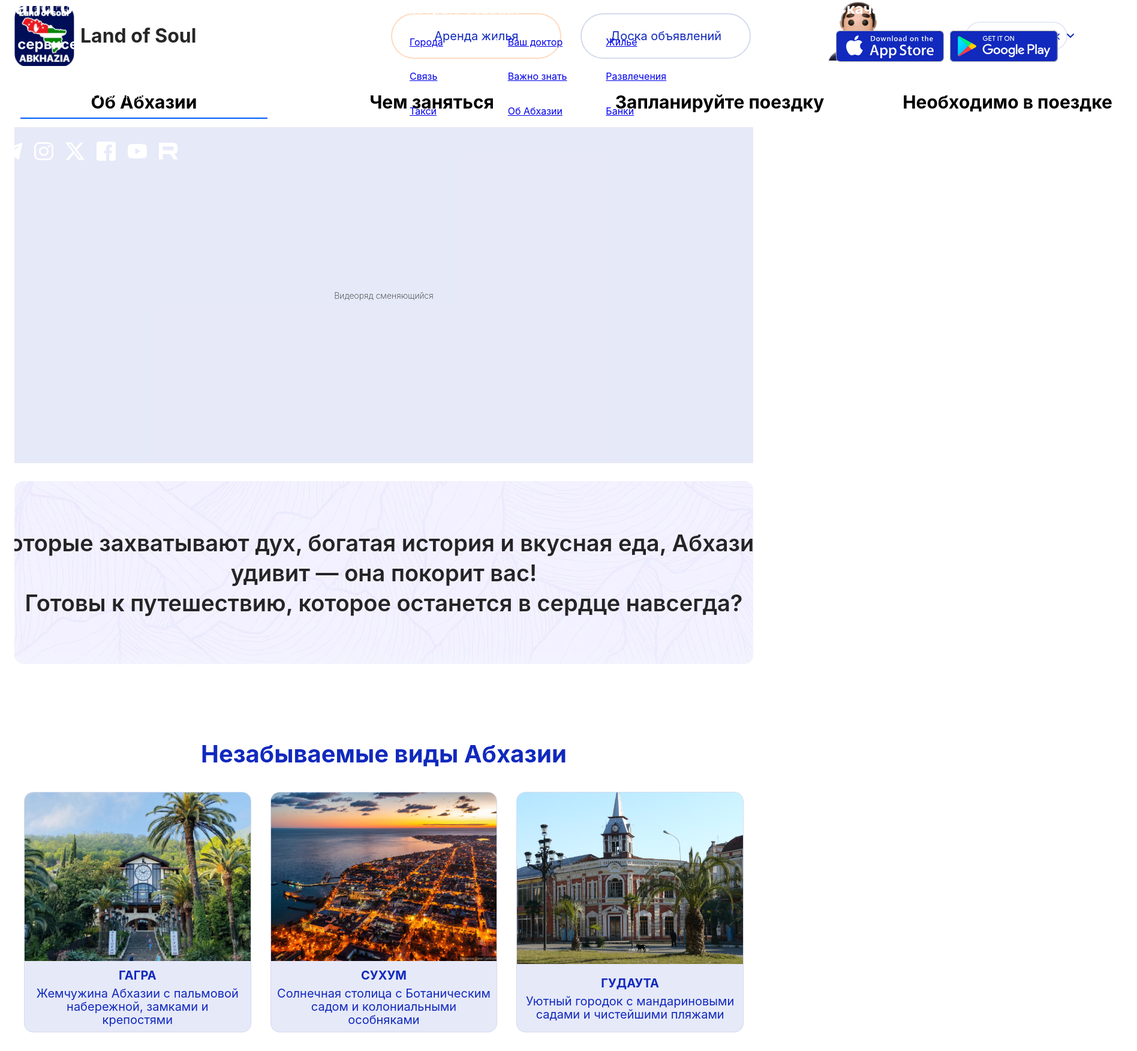
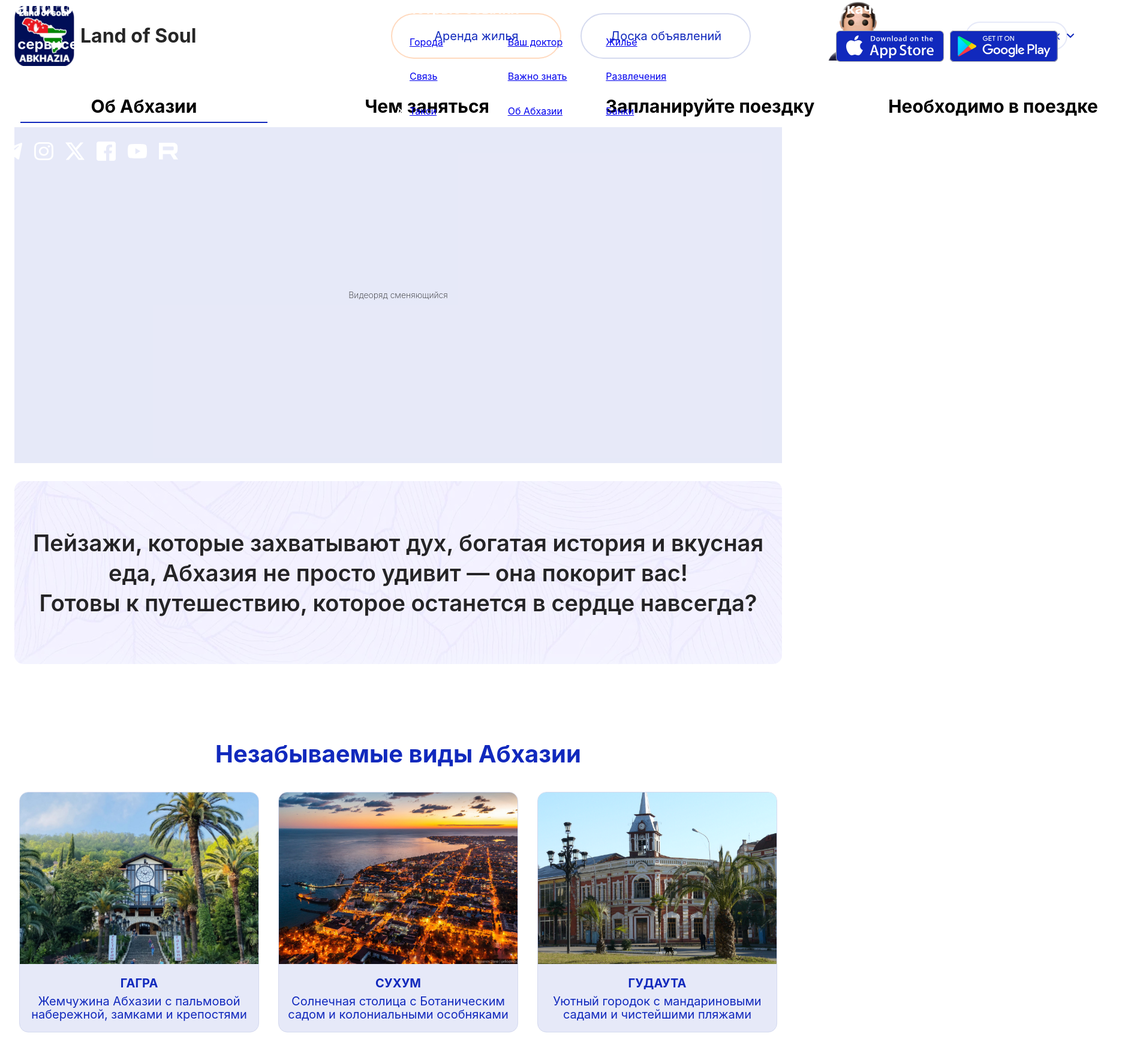
Before and after one commit to AAAlex2001/LOS, a Next.js app in the folder my-next-app/: page /Home/Home in a window 1280 px wide. Shown: the top 1752 px of the page at 60% size, 1896 px wide, since content can reach past the window. Built offline with nearby package versions, Linux system fonts and the light colour scheme.

Commit message:
улучшение читабильности проекта

```diff
--- a/my-next-app/src/styles/pages/Home.module.scss
+++ b/my-next-app/src/styles/pages/Home.module.scss
@@ -1,587 +1,162 @@
 @import "../styles.scss";
-.home {
-  position: relative;
-  width: 100%;
-  max-width: 1920px;
-  padding: 0 24px;
-  box-sizing: border-box;
-  margin: 0 auto;
-  background: #ffffff !important;
-}
-.heroSection {
-  position: relative;
-  width: 100%;
-  max-width: 1920px;
-  height: 701px;
-  box-sizing: border-box;
-  display: flex;
-  align-items: center;
-  justify-content: center;
-  background: rgba(17, 41, 189, 0.1);
-}
-.videoPlaceholder {
-  width: 100%;
-  max-width: 1872px;
-  height: 701px;
-  background: transparent;
-  border-radius: 15px;
-  display: flex;
-  align-items: center;
-  justify-content: center;
-  font-family: "Inter", sans-serif;
-  font-weight: 200;
-  font-size: 14px;
-  color: rgba(0, 0, 0, 0.85);
-}
-.tabsSection {
-  position: relative;
-  width: 100%;
-  max-width: 1872px;
-  height: 60px;
-  margin: 32px auto 0;
-  display: flex;
-  align-items: center;
-  justify-content: flex-start;
-  gap: 48px;
-}
-.tabItem {
-  width: 432px;
-  height: 60px;
-  padding: 8px 10px;
-  display: flex;
-  flex-direction: column;
-  align-items: center;
-  gap: 8px;
-  span {
-    font-family: "Inter", sans-serif;
-    font-weight: 700;
-    font-size: 30px;
-    line-height: 36px;
-    text-align: center;
-    color: #000000;
-  }
-  .tabUnderline {
-    width: 412px;
-    height: 2px;
-    background: transparent;
-  }
-  &.active {
-    .tabUnderline {
-      background: #005bff;
-    }
-  }
-}
-.bannerSection {
-  position: relative;
-  width: 100%;
-  max-width: 1872px;
-  height: 305px;
-  margin: 30px auto 0;
-  border-radius: 15px;
-  overflow: hidden;
-  display: flex;
-  align-items: center;
-  justify-content: center;
-  background: url('/assets/IMG_1932.jpg') center/cover no-repeat;
-}
-.bannerContent {
-  display: flex;
-  flex-direction: column;
-  align-items: center;
-  justify-content: center;
-  width: 1872px;
-  height: 200px;
-  padding: 0 30px;
-  box-sizing: border-box;
-}
-.bannerText {
-  width: 1812px;
-  max-width: 100%;
-  font-family: "Inter", sans-serif;
-  font-weight: 600;
-  font-size: 38px;
-  line-height: 50px;
-  text-align: center;
-  color: rgba(0, 0, 0, 0.85);
-}
-.citiesSection {
-  position: relative;
-  width: 1240px;
-  margin: 127px auto 0;
-}
-.sectionTitle {
-  font-family: "Inter", sans-serif;
-  font-weight: 700;
-  font-size: 40px;
-  line-height: 46px;
-  text-align: center;
-  color: #1129bd;
-  margin-bottom: 40px;
-}
-.cardsGrid {
-  display: grid;
-  grid-template-columns: repeat(3, 400px);
-  gap: 32px 32px;
-  justify-content: center;
-}
-.cityCard {
-  display: flex;
-  flex-direction: column;
-  border: 1px solid #d5daef;
-  border-radius: 15px;
-  overflow: hidden;
-  height: 398.8px;
-  background: #fff;
-}
-.cardImageWrapper {
-  position: relative;
-  width: 100%;
-  height: 300.8px;
-  overflow: hidden;
-  img {
-    object-fit: cover;
-  }
-}
-.cardTextWrapper {
-  background: rgba(17, 41, 189, 0.1);
-  height: 98px;
-  display: flex;
-  flex-direction: column;
-  align-items: center;
-  justify-content: center;
-  padding: 10px;
-  text-align: center;
-}
-.cardTitle {
-  font-family: "Inter", sans-serif;
-  font-weight: 700;
-  font-size: 20px;
-  line-height: 30px;
-  color: #1129bd;
-  margin: 0 0 4px;
-  text-transform: uppercase;
-}
-.cardDesc {
-  font-family: "Inter", sans-serif;
-  font-weight: 400;
-  font-size: 20px;
-  line-height: 22px;
-  color: #1129bd;
-  margin: 0;
-}
-.buttonsSection {
-  position: relative;
-  width: 1554px;
-  height: 50px;
-  margin: 120px auto 0;
-  display: flex;
-  gap: 32px;
-}
-.ovalButton {
-  flex: 1;
-  max-width: 285.2px;
-  height: 50px;
-  border: 1px solid #1129bd;
-  border-radius: 100px;
-  background: rgba(17, 41, 189, 0.1);
-  display: flex;
-  align-items: center;
-  justify-content: center;
-  font-family: "Inter", sans-serif;
-  font-weight: 400;
-  font-size: 20px;
-  line-height: 22px;
-  color: #1129bd;
-  text-decoration: none;
-  transition: background 0.2s ease;
-  &:hover {
-    background: rgba(17, 41, 189, 0.15);
-  }
-}
-.sectionTitleBlue {
-  position: relative;
-  width: 1238px;
-  height: 46px;
-  font-family: "Inter", sans-serif;
-  font-weight: 700;
-  font-size: 40px;
-  line-height: 46px;
-  text-align: center;
-  color: #1129bd;
-  margin: 0 auto;
-  margin-top: 120px;
-}
-.ctaWrapper {
-  position: relative;
-  width: 100%;
-  max-width: 1872px;
-  height: 581px;
-  margin: 0 auto;
-}
-.decorCircle {
-  position: absolute;
-  width: 326px;
-  height: 326px;
-  left: 50%;
-  transform: translateX(-50%);
-  top: 0;
-  object-fit: contain;
-  z-index: 2;
-}
-.ctaBanner {
-  position: absolute;
-  top: 226px;
-  left: 0;
-  width: 100%;
-  height: 355px;
-  background: url('/assets/IMG_1932.jpg') center/cover no-repeat;
-  border-radius: 15px;
-  display: flex;
-  flex-direction: column;
-  align-items: center;
-  justify-content: center;
-  gap: 40px;
-  padding: 20px 0;
-  box-sizing: border-box;
-  z-index: 1;
-}
-.ctaQuestion {
-  width: 1812px;
-  font-family: "Inter", sans-serif;
-  font-weight: 600;
-  font-size: 38px;
-  line-height: 50px;
-  text-align: center;
-  color: rgba(0, 0, 0, 0.85);
-  margin: 0;
-}
-.ctaText {
-  width: 1812px;
-  font-family: "Inter", sans-serif;
-  font-weight: 600;
-  font-size: 38px;
-  line-height: 50px;
-  text-align: center;
-  color: rgba(0, 0, 0, 0.85);
-  margin: 0;
-}
-.highlight {
-  color: #ff6b00;
-}
-.group10 {
-  position: relative;
-  width: 655px;
-  height: 514px;
-  margin: 65px auto 0;
-}
-.group10Card {
-  position: absolute;
-  width: 450px;
-  height: 360px;
-  left: 102px;
-  top: 0;
-  box-sizing: border-box;
-  border: 1px solid #d5daef;
-  border-radius: 15px;
-  overflow: hidden;
-  display: flex;
-  flex-direction: column;
-}
-.group10CardImg {
-  width: 100%;
-  height: 262px;
-  object-fit: cover;
-}
-.group10CardText {
-  position: absolute;
-  left: 0;
-  right: 0;
-  top: calc(50% - 97px/2 + 130.5px);
-  height: 97px;
-  background: rgba(17, 41, 189, 0.1);
-  border-radius: 0 0 15px 15px;
-  display: flex;
-  flex-direction: column;
-  align-items: center;
-  padding: 0 10px 10px;
-  justify-content: center;
-  text-align: center;
-}
-.group10Title {
-  width: 430px;
-  font-family: "Inter", sans-serif;
-  font-weight: 700;
-  font-size: 20px;
-  line-height: 30px;
-  color: #1129bd;
-  text-transform: uppercase;
-  margin: 0;
-}
-.group10Desc {
-  width: 430px;
-  font-family: "Inter", sans-serif;
-  font-weight: 400;
-  font-size: 20px;
-  line-height: 22px;
-  color: #1129bd;
-  margin: 0;
-}
-.group10Btn {
-  position: absolute;
-  width: 444px;
-  height: 48px;
-  left: calc(50% - 444px/2);
-  top: 390px;
-  background: #ff6b00;
-  border-radius: 100px;
-  border: none;
-  display: flex;
-  flex-direction: row;
-  justify-content: center;
-  align-items: center;
-  padding: 12px 10px;
-  gap: 10px;
-  cursor: pointer;
-  color: #ffffff;
-  font-family: "Inter", sans-serif;
-  font-weight: 500;
-  font-size: 24px;
-  line-height: 22px;
-}
-.group10BtnIcon {
-  width: 22px;
-  height: 100px;
-  transform: rotate(90deg);
-  fill: #ffffff;
-}
-.group10TagWrap {
-  position: absolute;
-  width: 655px;
-  height: 66px;
-  left: 0;
-  top: 448px;
-  display: flex;
-  flex-direction: row;
-  justify-content: center;
-  align-items: center;
-  padding: 10px;
-  gap: 10px;
-}
-.group10Tagline {
-  width: 635px;
-  font-family: "Inter", sans-serif;
-  font-weight: 400;
-  font-size: 20px;
-  line-height: 46px;
-  color: #000000;
-  text-align: center;
-  margin: 0;
-}
-.exploreSection {
-  display: flex;
-  flex-direction: column;
-  align-items: center;
-  gap: 60px;
-  width: 100%;
-  max-width: 1872px;
-  margin: 120px auto 0;
-}
-.exploreTitle {
-  width: 100%;
-  max-width: 1872px;
-  font-family: "Inter", sans-serif;
-  font-weight: 700;
-  font-size: 40px;
-  line-height: 46px;
-  text-align: center;
-  color: #1129bd;
-}
-.exploreBanner {
-  width: 100%;
-  max-width: 1872px;
-  height: 252px;
-  background: url('/assets/IMG_1932.jpg') center/cover no-repeat;
-  border-radius: 15px;
-  display: flex;
-  flex-direction: column;
-  align-items: center;
-  justify-content: center;
-  gap: 40px;
-}
-.exploreBannerText {
-  width: 1812px;
-  font-family: "Inter", sans-serif;
-  font-weight: 600;
-  font-size: 38px;
-  line-height: 50px;
-  text-align: center;
-  color: rgba(0, 0, 0, 0.85);
-  padding: 0 30px;
-  margin: 0;
-}
-.activitiesCardsRow {
-  width: 100%;
-  max-width: 1428px;
-  height: 363px;
-  margin: 65px auto 0;
-  display: flex;
-  gap: 20px;
-}
-.activityCard {
-  width: 342px;
-  height: 363px;
-  display: flex;
-  flex-direction: column;
-}
-.activityCardImg {
-  width: 342px;
-  height: 300.8px;
-  object-fit: cover;
-  border: 1px solid #d5daef;
-  border-bottom: none;
-  border-radius: 15px 15px 0 0;
-}
-.activityCardTextWrapper {
-  width: 342px;
-  height: 62px;
-  background: rgba(17, 41, 189, 0.1);
-  border: 1px solid #d5daef;
-  border-top: none;
-  border-radius: 0 0 15px 15px;
-  display: flex;
-  justify-content: center;
-  align-items: center;
-  padding: 10px;
-  box-sizing: border-box;
-}
-.activityCardTitle {
-  font-family: "Inter", sans-serif;
-  font-weight: 700;
-  font-size: 24px;
-  line-height: 22px;
-  color: #1129bd;
-  text-transform: uppercase;
-  text-align: center;
-  margin: 0;
-}
-.actionButtonsTitle {
-  width: 1554px;
-  max-width: 100%;
-  font-family: "Inter", sans-serif;
-  font-weight: 700;
-  font-size: 40px;
-  line-height: 46px;
-  color: #1129bd;
-  text-align: center;
-  margin: 120px auto 0;
-}
-.actionButtonsRow {
-  width: 1554px;
-  margin: 40px auto 110px;
-  display: flex;
-  align-items: center;
-  gap: 32px;
-}
-.actionOvalBtn {
-  flex: 1;
-  max-width: 285.2px;
-  height: 50px;
-  background: rgba(17, 41, 189, 0.1);
-  border: 1px solid #1129bd;
-  border-radius: 100px;
-  display: flex;
-  justify-content: center;
-  align-items: center;
-  font-family: "Inter", sans-serif;
-  font-size: 20px;
-  line-height: 22px;
-  color: #1129bd;
-  text-decoration: none;
-  padding: 14px 0;
-}
-/* 576-1919px — общие правила (избавляемся от дубликатов) */
-@media (min-width: 576px) and (max-width: 1919px) {
-  .citiesSection { width: 100%; }
-  .cardsGrid {
-    padding: 0 16px;
-    box-sizing: border-box;
-  }
-  .activitiesCardsRow {
-    overflow-x: visible;
-    flex-wrap: wrap;
-    justify-content: center;
-  }
+
+// -----------------------------------------------------------------------------
+// Variables
+// -----------------------------------------------------------------------------
+$primary         : #1129bd;
+$primary-light   : rgba(17, 41, 189, .1);
+$accent          : #ff6b00;
+$border-light    : #d5daef;
+$txt-85          : rgba(0,0,0,.85);
+$max-container   : 1872px;
+
+// Break-points
+$break-sm : 576px;
+$break-md : 768px;
+$break-lg : 1024px;
+$break-xl : 1440px;
+$break-xxl: 1920px;
+
+// -----------------------------------------------------------------------------
+// Helpers
+// -----------------------------------------------------------------------------
+%flex-center { display:flex; align-items:center; justify-content:center; }
+%font        { font-family:"Inter",sans-serif; }
+%card        { border:1px solid $border-light; border-radius:15px; overflow:hidden; background:#fff; }
+
+@mixin font($size,$weight:400,$line:null,$color:$txt-85,$upper:false){
+  @extend %font;
+  font-size:$size; font-weight:$weight; color:$color;
+  @if $line { line-height:$line; }
+  @if $upper{ text-transform:uppercase; }
 }
 
-/* 576-767px — крупные телефоны / мелкие планшеты */
-@media (min-width: 576px) and (max-width: 767px) {
-  .cardsGrid { grid-template-columns: repeat(2, 1fr); }
+@mixin full($w:100%,$max:$max-container){ width:$w; max-width:$max; margin:0 auto; }
+
+// -----------------------------------------------------------------------------
+// Base layout
+// -----------------------------------------------------------------------------
+.home        { @include full($max:$break-xxl); padding:0 24px; background:#fff !important; }
+.heroSection { @extend %flex-center; @include full; height:701px; background:$primary-light; }
+.videoPlaceholder{ @extend %flex-center; border:none; background:transparent; border-radius:15px; height:100%; @include font(14px,200,14px); }
+
+// -----------------------------------------------------------------------------
+// Tabs
+// -----------------------------------------------------------------------------
+.tabsSection{ @extend %flex-center; @include full; height:60px; gap:40px; justify-content:flex-start; margin-top:32px; }
+.tabItem{
+  width:432px;height:60px;padding:8px 10px;@extend %flex-center;flex-direction:column;gap:8px;
+  span{@include font(30px,700,36px,#000);}
+  .tabUnderline{width:412px;height:2px;background:transparent;}
+  &.active .tabUnderline{background:$primary;}
 }
 
-/* 768-1023px — планшеты (portrait) */
-@media (min-width: 768px) and (max-width: 1023px) {
-  .home { padding: 0 20px; }
-  .heroSection { height: 420px; }
-  .cardsGrid { grid-template-columns: repeat(2, 1fr); }
-  .actionButtonsRow { flex-wrap: wrap; gap: 24px; width: 100%; }
+// -----------------------------------------------------------------------------
+// Banner
+// -----------------------------------------------------------------------------
+.bannerSection{ @extend %flex-center; @include full; height:305px; margin:30px 0; border-radius:15px; background:url('/assets/IMG_1932.jpg') center/cover no-repeat; }
+.bannerText{ @include font(38px,600,50px); width:100%; max-width:1812px; text-align:center; }
+
+// -----------------------------------------------------------------------------
+// Cities grid
+// -----------------------------------------------------------------------------
+.citiesSection{ width:1240px; margin:127px auto 0; }
+.sectionTitle { @include font(40px,700,46px,$primary); text-align:center; margin-bottom:40px; }
+
+.cardsGrid   { display:grid; grid-template-columns:repeat(3,400px); gap:32px; justify-content:center; }
+.cityCard    { @extend %card; height:398.8px; display:flex; flex-direction:column; }
+.cardImageWrapper{ width:100%; height:300.8px; overflow:hidden; img{ object-fit:cover; display:block; } }
+.cardTextWrapper { @extend %flex-center; background:$primary-light; height:98px; flex-direction:column; padding:10px; text-align:center; }
+.cardTitle        { @include font(20px,700,30px,$primary,true); margin:0 0 4px; }
+.cardDesc         { @include font(20px,400,22px,$primary); margin:0; }
+
+// -----------------------------------------------------------------------------
+// Generic oval buttons
+// -----------------------------------------------------------------------------
+.buttonsSection{ @extend %flex-center; width:1554px; height:50px; margin:120px auto 0; gap:32px; }
+.ovalButton{ flex:1; max-width:285.2px; height:50px; border:1px solid $primary; border-radius:100px; background:$primary-light;
+  @extend %flex-center; @include font(20px,400,22px,$primary); text-decoration:none; transition:background .2s;
+  &:hover{ background:rgba(17,41,189,.15); }
 }
 
-/* 1024-1439px — крупные планшеты / ноутбуки */
-@media (min-width: 1024px) and (max-width: 1439px) {
-  .heroSection { height: 560px; }
-  .cardsGrid { grid-template-columns: repeat(3, minmax(0, 1fr)); }
-  .actionButtonsRow { gap: 24px; }
+// -----------------------------------------------------------------------------
+// CTA section
+// -----------------------------------------------------------------------------
+.sectionTitleBlue{ @include font(40px,700,46px,$primary); text-align:center; margin:120px auto 0; width:100%; max-width:1238px; }
+.ctaWrapper { @include full($max:$max-container); height:581px; position:relative; }
+.decorCircle{ @extend %flex-center; position:absolute; width:326px;height:326px; left:50%; top:0; transform:translateX(-50%); object-fit:contain; z-index:2; }
+
+.ctaBanner{ position:absolute; top:226px; @include full; height:355px; background:url('/assets/IMG_1932.jpg') center/cover no-repeat; border-radius:15px;
+  @extend %flex-center; flex-direction:column; gap:40px; padding:20px 0; z-index:1; }
+
+.ctaQuestion,.ctaText{ @include font(38px,600,50px); max-width:1812px; text-align:center; padding:0 30px; margin:0; }
+.highlight{ color:$accent; }
+
+// -----------------------------------------------------------------------------
+// Group-10 card
+// -----------------------------------------------------------------------------
+.group10{ @include full($max:655px); height:514px; margin:65px auto 0; position:relative; }
+.group10Card{ @extend %card; position:absolute; width:450px; height:360px; left:102px; top:0; display:flex; flex-direction:column; }
+.group10CardImg{ width:100%; height:262px; object-fit:cover; display:block; }
+.group10CardText{ @extend %flex-center; flex-direction:column; background:$primary-light; height:97px; padding:0 10px; text-align:center; margin-top:-1px; }
+.group10Title{ @include font(20px,700,30px,$primary,true); margin:0; width:100%; }
+.group10Desc { @include font(20px,400,22px,$primary); margin:0; width:100%; }
+.group10Btn  { position:absolute; left:50%; top:390px; transform:translateX(-50%); width:444px; height:48px; background:$accent; border:none; border-radius:100px;
+  @extend %flex-center; gap:10px; @include font(24px,500,22px,#fff); cursor:pointer; }
+.group10BtnIcon{ width:22px; height:100px; transform:rotate(90deg); fill:#fff; }
+.group10TagWrap{ @extend %flex-center; position:absolute; width:655px; top:448px; padding:10px; gap:10px; }
+.group10Tagline{ @include font(20px,400,46px,#000); text-align:center; margin:0; }
+
+// -----------------------------------------------------------------------------
+// Explore section
+// -----------------------------------------------------------------------------
+.exploreSection{ @extend %flex-center; flex-direction:column; gap:60px; @include full; margin:120px auto 0; }
+.exploreTitle   { @include font(40px,700,46px,$primary); text-align:center; }
+.exploreBanner  { @extend %flex-center; @include full; height:252px; background:url('/assets/IMG_1932.jpg') center/cover no-repeat; border-radius:15px; flex-direction:column; gap:40px; }
+.exploreBannerText{ @include font(38px,600,50px); max-width:1812px; text-align:center; padding:0 30px; }
+
+// -----------------------------------------------------------------------------
+// Activities row
+// -----------------------------------------------------------------------------
+.activitiesCardsRow{ @include full($max:1428px); height:363px; margin:65px auto 0; display:flex; gap:20px; flex-wrap:wrap; justify-content:center; }
+.activityCard{ width:342px; height:363px; display:flex; flex-direction:column; }
+.activityCardImg        { width:342px; height:300.8px; object-fit:cover; border:1px solid $border-light; border-bottom:none; border-radius:15px 15px 0 0; }
+.activityCardTextWrapper{ @extend %flex-center; width:342px; height:62px; background:$primary-light; border:1px solid $border-light; border-top:none; border-radius:0 0 15px 15px; padding:10px; box-sizing:border-box; }
+.activityCardTitle      { @include font(24px,700,22px,$primary,true); margin:0; text-align:center; }
+
+// -----------------------------------------------------------------------------
+// Action buttons
+// -----------------------------------------------------------------------------
+.actionButtonsTitle{ @include font(40px,700,46px,$primary); width:1554px; max-width:100%; text-align:center; margin:120px auto 0; }
+.actionButtonsRow  { width:1554px; margin:40px auto 110px; display:flex; align-items:center; gap:32px; flex-wrap:wrap; }
+.actionOvalBtn     { @extend %flex-center; flex:1; max-width:285.2px; height:50px; background:$primary-light; border:1px solid $primary; border-radius:100px; @include font(20px,400,22px,$primary); text-decoration:none; padding:14px 0; }
+
+// -----------------------------------------------------------------------------
+// Responsive tweaks
+// -----------------------------------------------------------------------------
+@media (max-width:$break-sm){
+  .home{ padding:0 16px; }
+  .heroSection{ height:260px; }
+  .tabsSection{ gap:24px; overflow-x:auto; &::-webkit-scrollbar{ display:none; } }
+  .bannerSection{ height:180px; }
+  .bannerText{ font-size:24px; line-height:32px; }
+  .cardsGrid{ grid-template-columns:1fr; gap:20px; padding:0 16px; }
+  .group10,.exploreSection{ margin:60px auto 0; }
+  .activitiesCardsRow{ overflow-x:auto; gap:12px; .activityCard{ flex:0 0 260px; } }
+  .actionButtonsTitle{ font-size:28px; }
+  .actionButtonsRow{ gap:16px; margin:32px auto 80px; }
 }
 
-/* 1440-1919px — десктопы */
-@media (min-width: 1440px) and (max-width: 1919px) {
-  .heroSection { height: 560px; }
-  .cardsGrid { grid-template-columns: repeat(3, minmax(0, 1fr)); }
-  .actionButtonsRow { gap: 24px; }
+@media (min-width:$break-sm) and (max-width:#{ $break-md - 1 }){ .cardsGrid{ grid-template-columns:repeat(2,1fr); } }
+@media (min-width:$break-md) and (max-width:#{ $break-lg - 1 }){
+  .heroSection{ height:420px; }
+  .cardsGrid{ grid-template-columns:repeat(2,1fr); }
+  .actionButtonsRow{ gap:24px; }
 }
-@media (max-width: 575px) {
-  .home { padding: 0 16px; }
-  .heroSection { height: 260px; }
-  .tabsSection {
-    gap: 24px;
-    overflow-x: auto;
-    height: auto;
-    &::-webkit-scrollbar { display: none; }
-  }
-  .bannerSection { height: 180px; }
-  .bannerText    { font-size: 24px; line-height: 32px; width: 100%; }
-  .citiesSection { width: 100%; }
-  .cardsGrid     { grid-template-columns: 1fr; gap: 20px; padding: 0 16px; }
-  .group10, .exploreSection { margin: 60px auto 0; }
-  .activitiesCardsRow {
-    overflow-x: auto;
-    gap: 12px;
-    height: auto;
-    .activityCard { flex: 0 0 260px; }
-  }
-  .actionButtonsTitle { width: 100%; font-size: 28px; }
-  .actionButtonsRow   {
-    flex-wrap: wrap;
-    gap: 16px;
-    width: 100%;
-    margin: 32px auto 80px;
-  }
-  .cardsGrid { padding: 0 16px; }
-  .cityCard  { max-width: 100%; }
+@media (min-width:$break-lg) and (max-width:#{ $break-xl - 1 }){ .heroSection{ height:560px; } }
+@media (min-width:$break-xl){ .heroSection{ height:560px; } }
+@media (min-width:$break-xxl){ .home{ max-width:$max-container; } }
+
+@media (max-width:1279px){
+  .cardsGrid{ grid-template-columns:1fr; padding:0 24px; justify-items:center; .cityCard{ max-width:650px; } }
 }
-@media (min-width: 1920px) {
-  .home { max-width: 1872px; }
-}
-@media (max-width: 1279px) {
-  .cardsGrid {
-    grid-template-columns: 1fr;
-    padding: 0 24px;
-    box-sizing: border-box;
-    justify-items: center;
-  }
-  .cityCard {
-    width: 100%;
-    max-width: 650px;
-    margin: 0 auto;
-  }
-}
```
